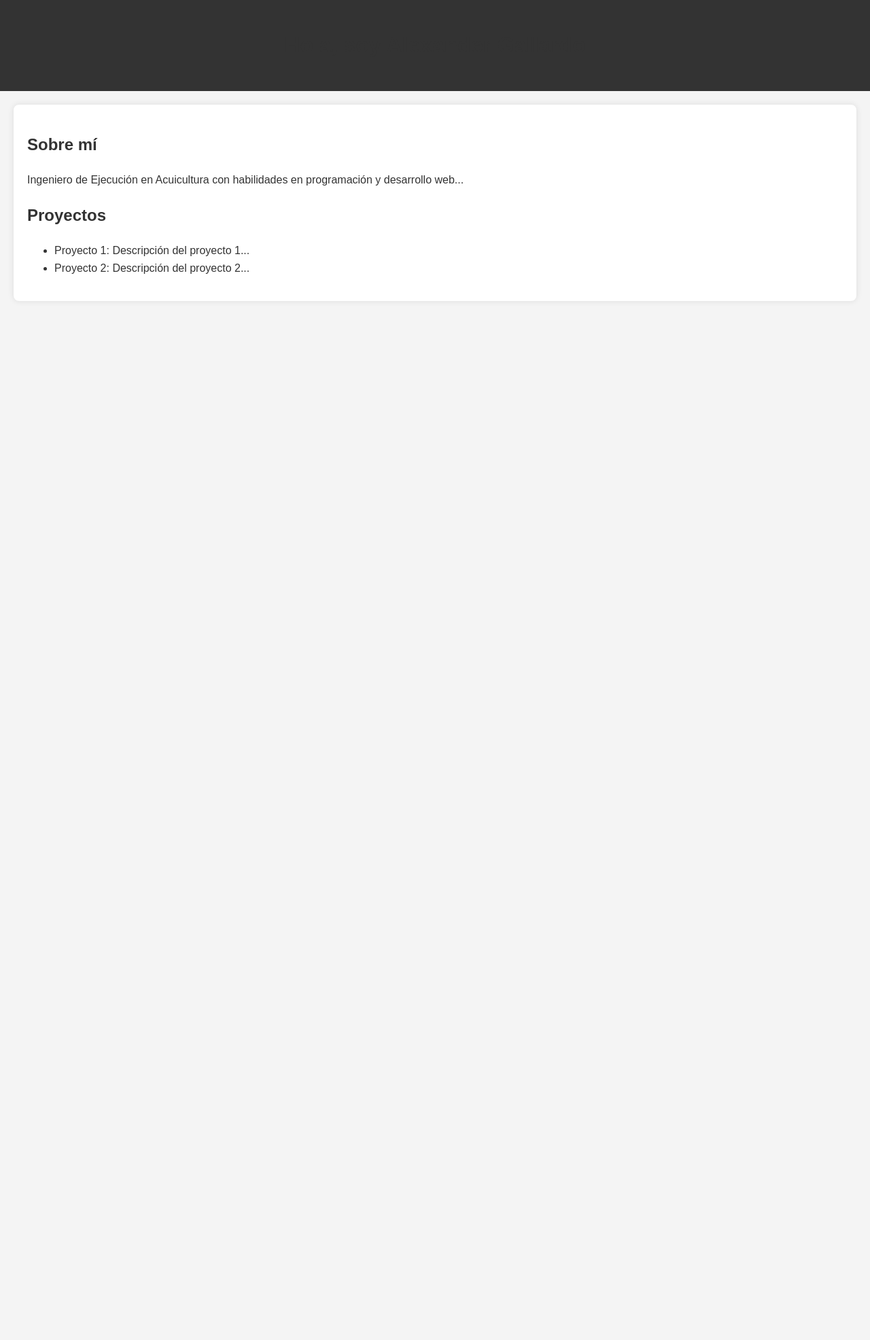
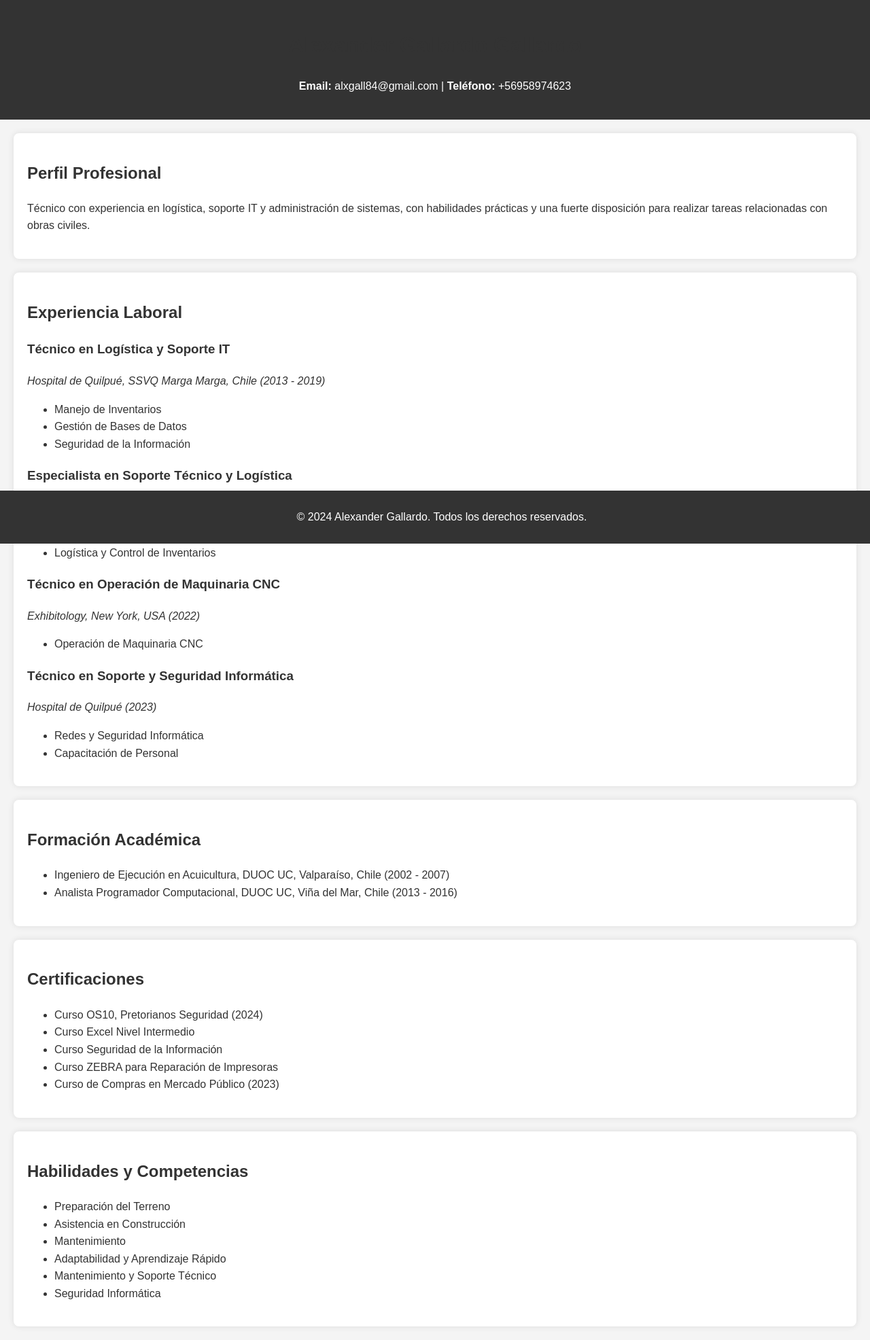
Before and after one commit to AlxUnd3r777/portafolio, a PHP site: page / in a window 1280 px wide. Shown: the whole page at 68% size. Before the commit the page ends 403 px from the top, so only its background shows below. Run offline with PHP 8.4, Linux system fonts and the light colour scheme.

Commit message:
Update index.php

```diff
--- a/index.php
+++ b/index.php
@@ -1,5 +1,5 @@
 <!DOCTYPE html>
-<html lang="en">
+<html lang="es">
 <head>
     <meta charset="UTF-8">
     <meta name="viewport" content="width=device-width, initial-scale=1.0">
@@ -8,16 +8,78 @@
 </head>
 <body>
     <header>
-        <h1>Hola, soy Alexander Gallardo</h1>
+        <h1>Alexander Gallardo Gallardo</h1>
+        <p><strong>Email:</strong> alxgall84@gmail.com | <strong>Teléfono:</strong> +56958974623</p>
     </header>
-    <section>
-        <h2>Sobre mí</h2>
-        <p>Ingeniero de Ejecución en Acuicultura con habilidades en programación y desarrollo web...</p>
-        <h2>Proyectos</h2>
+    <section id="perfil">
+        <h2>Perfil Profesional</h2>
+        <p>Técnico con experiencia en logística, soporte IT y administración de sistemas, con habilidades prácticas y una fuerte disposición para realizar tareas relacionadas con obras civiles.</p>
+    </section>
+    <section id="experiencia">
+        <h2>Experiencia Laboral</h2>
+        <div>
+            <h3>Técnico en Logística y Soporte IT</h3>
+            <p><em>Hospital de Quilpué, SSVQ Marga Marga, Chile (2013 - 2019)</em></p>
+            <ul>
+                <li>Manejo de Inventarios</li>
+                <li>Gestión de Bases de Datos</li>
+                <li>Seguridad de la Información</li>
+            </ul>
+        </div>
+        <div>
+            <h3>Especialista en Soporte Técnico y Logística</h3>
+            <p><em>Fabwood Cabinetry, New Jersey, USA (2021 - 2022)</em></p>
+            <ul>
+                <li>Soporte Técnico en Sistemas</li>
+                <li>Logística y Control de Inventarios</li>
+            </ul>
+        </div>
+        <div>
+            <h3>Técnico en Operación de Maquinaria CNC</h3>
+            <p><em>Exhibitology, New York, USA (2022)</em></p>
+            <ul>
+                <li>Operación de Maquinaria CNC</li>
+            </ul>
+        </div>
+        <div>
+            <h3>Técnico en Soporte y Seguridad Informática</h3>
+            <p><em>Hospital de Quilpué (2023)</em></p>
+            <ul>
+                <li>Redes y Seguridad Informática</li>
+                <li>Capacitación de Personal</li>
+            </ul>
+        </div>
+    </section>
+    <section id="formacion">
+        <h2>Formación Académica</h2>
         <ul>
-            <li>Proyecto 1: Descripción del proyecto 1...</li>
-            <li>Proyecto 2: Descripción del proyecto 2...</li>
+            <li>Ingeniero de Ejecución en Acuicultura, DUOC UC, Valparaíso, Chile (2002 - 2007)</li>
+            <li>Analista Programador Computacional, DUOC UC, Viña del Mar, Chile (2013 - 2016)</li>
         </ul>
     </section>
+    <section id="certificaciones">
+        <h2>Certificaciones</h2>
+        <ul>
+            <li>Curso OS10, Pretorianos Seguridad (2024)</li>
+            <li>Curso Excel Nivel Intermedio</li>
+            <li>Curso Seguridad de la Información</li>
+            <li>Curso ZEBRA para Reparación de Impresoras</li>
+            <li>Curso de Compras en Mercado Público (2023)</li>
+        </ul>
+    </section>
+    <section id="habilidades">
+        <h2>Habilidades y Competencias</h2>
+        <ul>
+            <li>Preparación del Terreno</li>
+            <li>Asistencia en Construcción</li>
+            <li>Mantenimiento</li>
+            <li>Adaptabilidad y Aprendizaje Rápido</li>
+            <li>Mantenimiento y Soporte Técnico</li>
+            <li>Seguridad Informática</li>
+        </ul>
+    </section>
+    <footer>
+        <p>&copy; 2024 Alexander Gallardo. Todos los derechos reservados.</p>
+    </footer>
 </body>
 </html>
```
